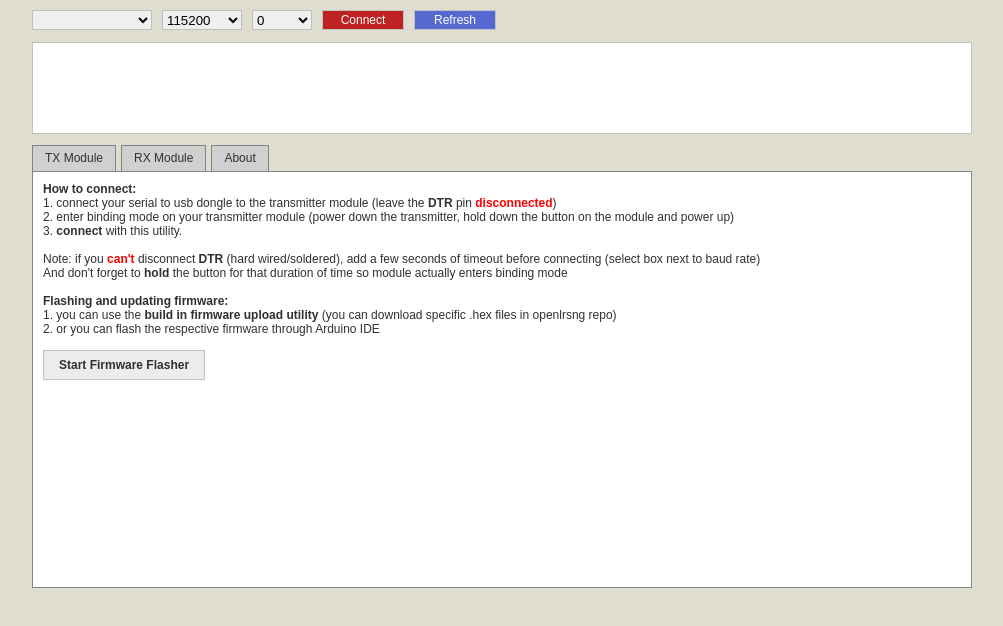
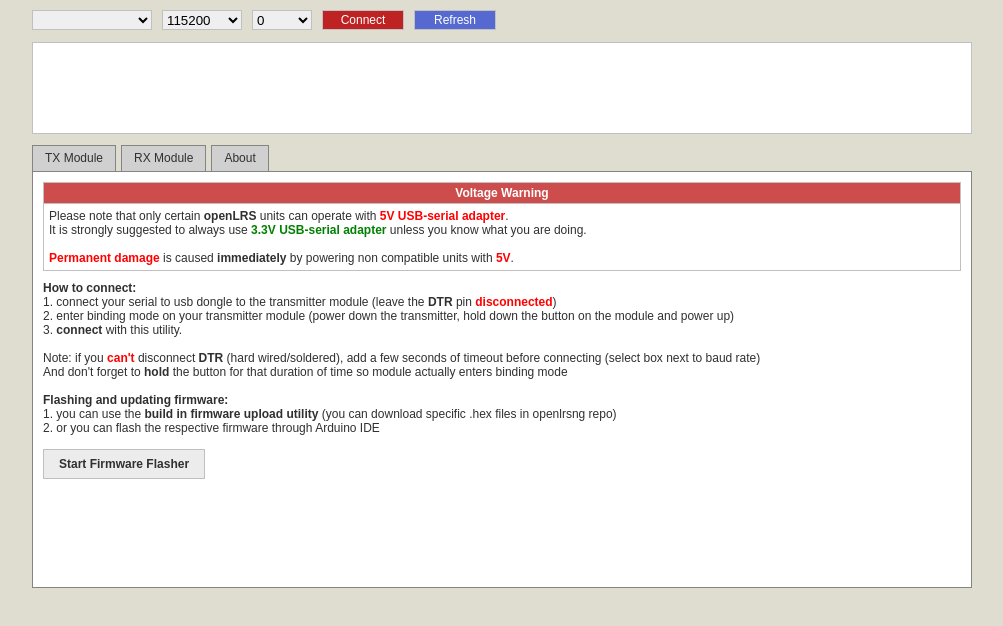
Before and after one commit to openLRSng/openLRSng-configurator, a browser extension: page main.html in a window 1280 px wide. Shown: the whole page, without its empty margins (138-1141 px from the left). Drawn offline with Linux system fonts and the light colour scheme.

Commit message:
adding voltage warning to the default screen

```diff
--- a/tabs/default.html
+++ b/tabs/default.html
@@ -1,4 +1,22 @@
 <style type="text/css">
+    .tab-default .warning {
+        margin-bottom: 10px;
+
+        border: 1px solid silver;
+    }
+        .tab-default .warning .title {
+            line-height: 20px;
+
+            text-align: center;
+            font-weight: bold;
+            color: white;
+
+            border-bottom: 1px solid silver;
+            background-color: #cd4c4c;
+        }
+        .tab-default .warning p {
+            padding: 5px;
+        }
     .tab-default .firmware_upload {
         font-weight: bold;
     }
@@ -25,6 +43,15 @@
     }
 </style>
 <div class="tab-default">
+    <div class="warning">
+        <div class="title">Voltage Warning</div>
+        <p>
+            Please note that only certain <strong>openLRS</strong> units can operate with <strong style="color: red">5V USB-serial adapter</strong>.<br />
+            It is strongly suggested to always use <strong style="color: green">3.3V USB-serial adapter</strong> unless you know what you are doing.<br />
+            <br />
+            <strong style="color: red">Permanent damage</strong> is caused <strong>immediately</strong> by powering non compatible units with <strong style="color: red">5V</strong>.<br />
+        </p>
+    </div>
     <strong>How to connect:</strong><br />
     1. connect your serial to usb dongle to the transmitter module (leave the <strong>DTR</strong> pin <strong style="color: red">disconnected</strong>)<br />
     2. enter binding mode on your transmitter module (power down the transmitter, hold down the button on the module and power up)<br />
```
